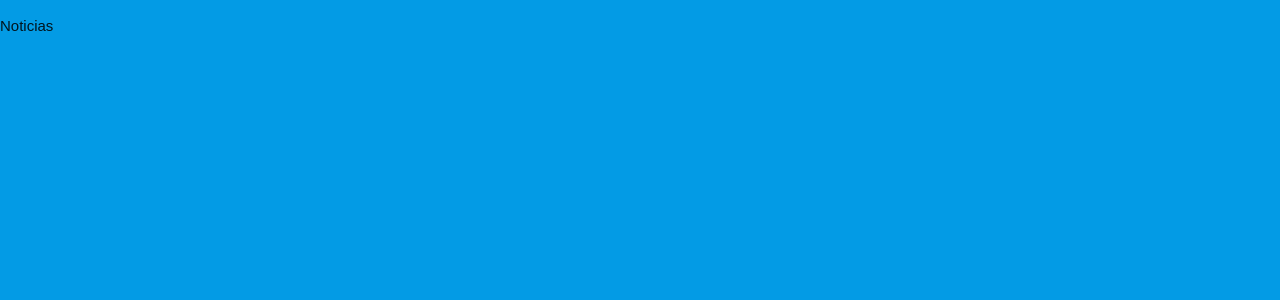
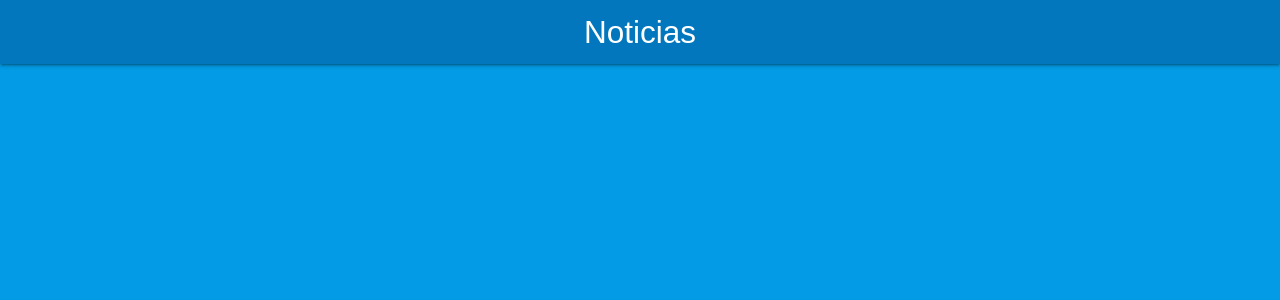
Before and after one commit to armandoltx/noticias-react, a React (Create React App) app: page / in a window 1280 px wide. Shown: the top 300 px of the page. Built offline with nearby package versions, Linux system fonts and the light colour scheme.

Commit message:
Creando componente header

```diff
--- a/src/App.js
+++ b/src/App.js
@@ -1,9 +1,9 @@
 import React from 'react';
-
+import Header from './componentes/Header';
 function App() {
   return (
     <div className="App">
-      <p>Noticias</p>
+      <Header titulo={"Noticias"} />
     </div>
   );
 }
--- /dev/null
+++ b/src/componentes/Header.js
@@ -0,0 +1,14 @@
+import React from 'react';
+
+const Header = ({titulo}) => {
+  return (
+    <nav>
+      <div className="nav-wrapper light-blue darken-3">
+        <a className="brand-logo center">{titulo}</a>
+      </div>
+
+    </nav>
+  );
+};
+
+export default Header;
```
